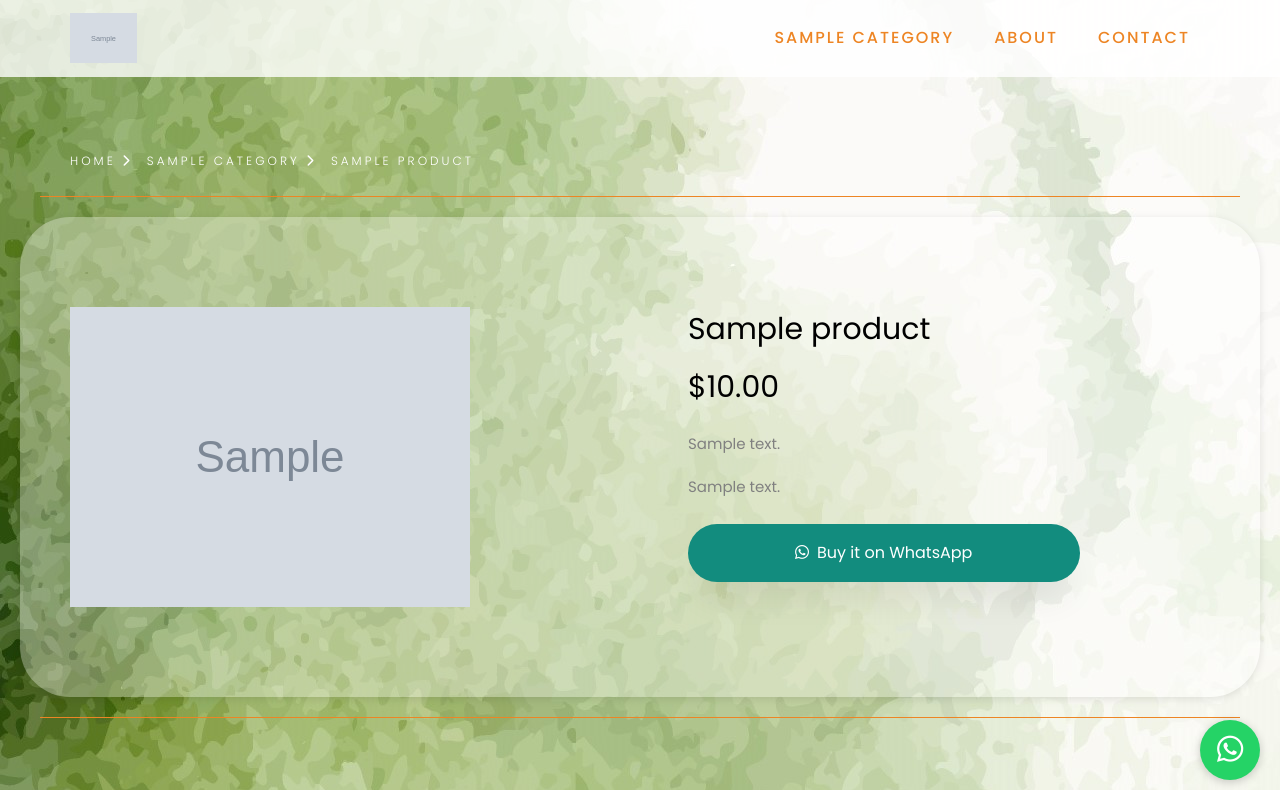
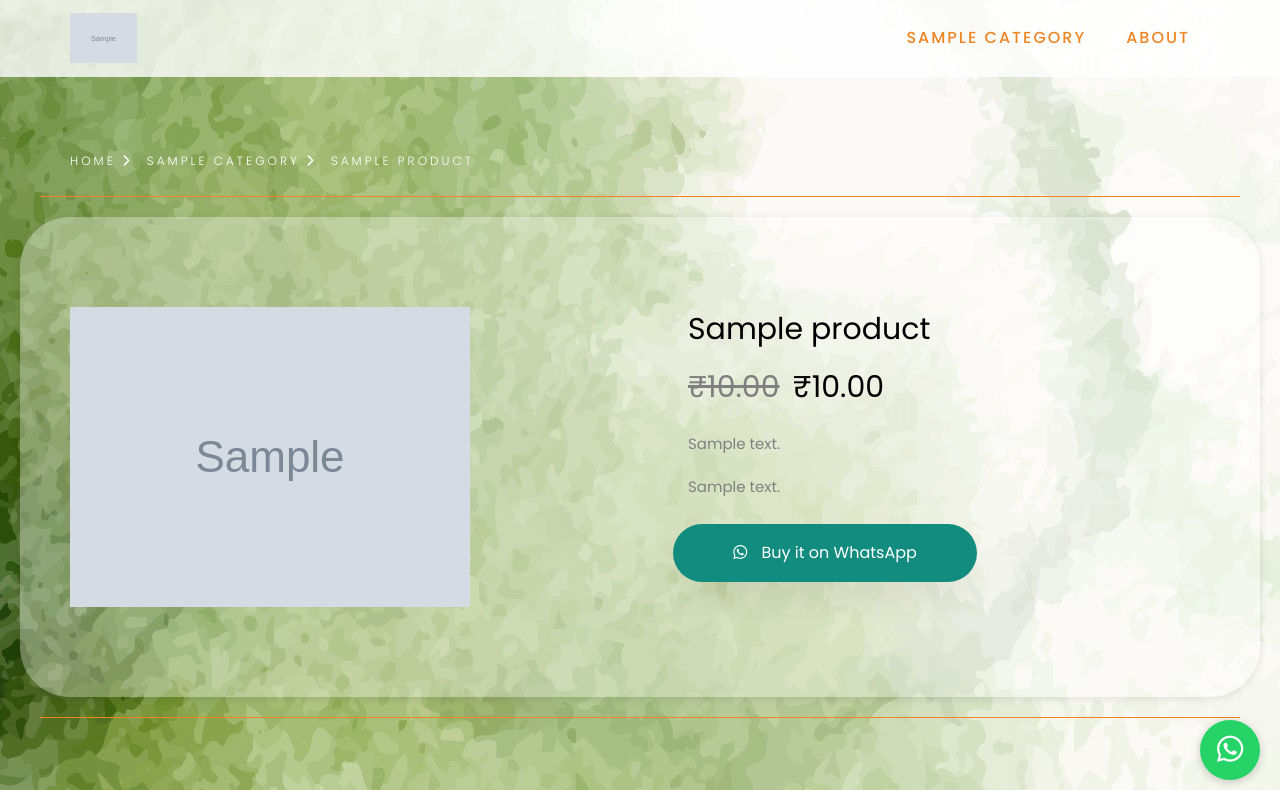
Before and after one commit to jayasuryashaju/spice-ex, a Django app: a page that uses templates/base.html in a window 1280 px wide. Shown: the top 790 px of the page. Run offline with Django 5.2, Linux system fonts and the light colour scheme; tables that the repository leaves empty hold one stand-in row (values such as "Sample post"); grey boxes marked "Sample" are stand-in pictures; some libraries are stand-ins or nearby versions.

Commit message:
change in product- price display, product model

```diff
--- a/product/models.py
+++ b/product/models.py
@@ -56,8 +56,8 @@ class Product(models.Model):
     date_modified = models.DateTimeField(auto_now=True)
     has_offer = models.BooleanField(default=False)
     offer_details = models.TextField(blank=True, default='')
-    price = models.DecimalField(max_digits=10, decimal_places=2, default=0.00)  # New price field
-    offer_price = models.DecimalField(max_digits=10, decimal_places=2, blank=True, null=True, default=None)  # New offer price field
+    price = models.DecimalField(max_digits=10, decimal_places=2, default=0.00)
+    offer_price = models.DecimalField(max_digits=10, decimal_places=2, blank=True, null=True, default=None)
     stock = models.PositiveIntegerField(default=0)
 
     class Meta:
--- a/templates/base.html
+++ b/templates/base.html
@@ -94,7 +94,7 @@
                   {% endif %}
               {% endfor %}
               <li class="nav-item"><a href="{% url 'store:about' %}" class="nav-link">About</a></li>
-              <li class="nav-item"><a href="contact.html" class="nav-link">Contact</a></li>
+              <!-- <li class="nav-item"><a href="contact.html" class="nav-link">Contact</a></li> -->
           </ul>
       </div>
 
--- a/templates/product_details.html
+++ b/templates/product_details.html
@@ -27,33 +27,60 @@
 <section class="ftco-section product-main">
     <div class="container">
         <div class="row">
-            <div class="col-lg-6  ftco-animate product-image">
-                <a href="{{ product.images.all.0.image.url }}" class="image-popup"><img src="{{ product.images.all.0.image.url }}" class="img-fluid" alt="{{ product.images.all.0.alt_text }}"></a>
+            <!-- Product Image Section -->
+            <div class="col-lg-6 ftco-animate product-image">
+                <a href="{{ product.images.all.0.image.url }}" class="image-popup">
+                    <img src="{{ product.images.all.0.image.url }}" class="img-fluid" alt="{{ product.images.all.0.alt_text }}">
+                </a>
             </div>
+
+            <!-- Product Details Section -->
             <div class="col-lg-6 product-details pl-md-5 ftco-animate">
+                <!-- Product Name -->
                 <h3>{{ product.name }}</h3>
-                <p class="price"><span>${{ product.price }}</span></p>
+
+                <!-- Price Section -->
+                <p class="price">
+                    {% if product.offer_price %}
+                        <span class="mr-2 price-dc" style="text-decoration: line-through; color: gray;">₹{{ product.price }}</span>
+                        <span class="price-sale">₹{{ product.offer_price }}</span>
+                    {% else %}
+                        {% if product.price %}
+                            <span>₹{{ product.price }}</span>
+                        {% else %}
+                            <a href="https://wa.me/{{ whatsapp_number.whatsapp_phone_number }}?text=I'm%20interested%20in%20getting%20a%20quote%20for%20{{ product.name }}"
+                               style="color: gray;" >
+                               <i class="fa-brands fa-whatsapp" style="margin-right: 10px;"></i>
+                                Get a quote on WhatsApp
+                            </a>
+                        {% endif %}
+                    {% endif %}
+                </p>
+
+                <!-- Product Description -->
                 <p>{{ product.description }}</p>
                 <p>{{ product.additional_description }}</p>
+
+                <!-- WhatsApp Buy Button -->
                 <div class="row mt-4">
-                    <!-- Quantity and Add to Cart Section -->
+                    <p >
+                        <a href="https://wa.me/{{ whatsapp_number.whatsapp_phone_number }}?text=I'm%20interested%20in%20buying%20this%20product"
+
+                           class="btn btn-black py-3 px-5 whatsapp-button"
+                           style="display: flex; align-items: center; color: #ffffff; width: 19rem; justify-content: center;">
+                            <span class="whatsapp-icon-button">
+                                <i class="fa-brands fa-whatsapp" style="margin-right: 10px;"></i>
+                                Buy it on WhatsApp
+                            </span>
+                        </a>
+                    </p>
                 </div>
-                <p>
-                    <a href="https://wa.me/{{ whatsapp_number.whatsapp_phone_number }}?text=I'm%20interested%20in%20buying%20this%20product"
-                       class="btn btn-black py-3 px-5 whatsapp-button"
-                       style="display: flex; align-items: center; color: #ffffff;">
-                        <span class="whatsapp-icon-button">
-                            <i class="fa-brands fa-whatsapp"></i> <!-- WhatsApp icon -->
-                        </span>
-                        Buy it on WhatsApp
-                    </a>
-                </p>
-
-
             </div>
         </div>
     </div>
 </section>
+
+
 
 <div class="container horizondal-line">
 
@@ -86,10 +113,10 @@
                             <div class="pricing">
                                 <p class="price">
                                     {% if related_product.offer_price %}
-                                    <span class="mr-2 price-dc">${{ related_product.price }}</span>
-                                    <span class="price-sale">${{ related_product.offer_price }}</span>
+                                    <span class="mr-2 price-dc">₹{{ related_product.price }}</span>
+                                    <span class="price-sale"> ₹{{ related_product.offer_price }}</span>
                                     {% else %}
-                                    <span>${{ related_product.price }}</span>
+                                    <span>₹{{ related_product.price }}</span>
                                     {% endif %}
                                 </p>
                             </div>
```
Also changed, not shown: templates/category_list.html (+8 -4 lines), templates/index.html (+7 -2 lines), product/migrations/0003_alter_product_price.py (added), product/migrations/0004_alter_product_price.py (added), product/migrations/0005_alter_product_price.py (added).
